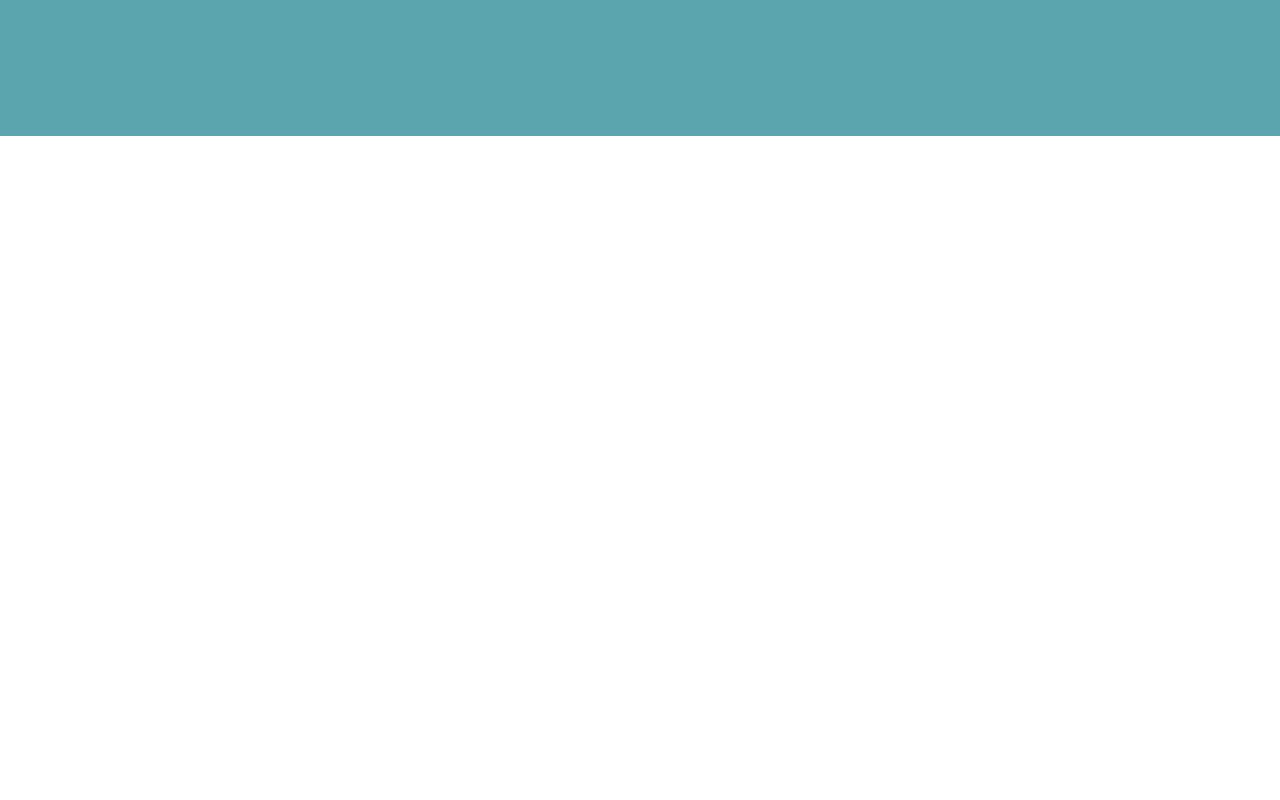
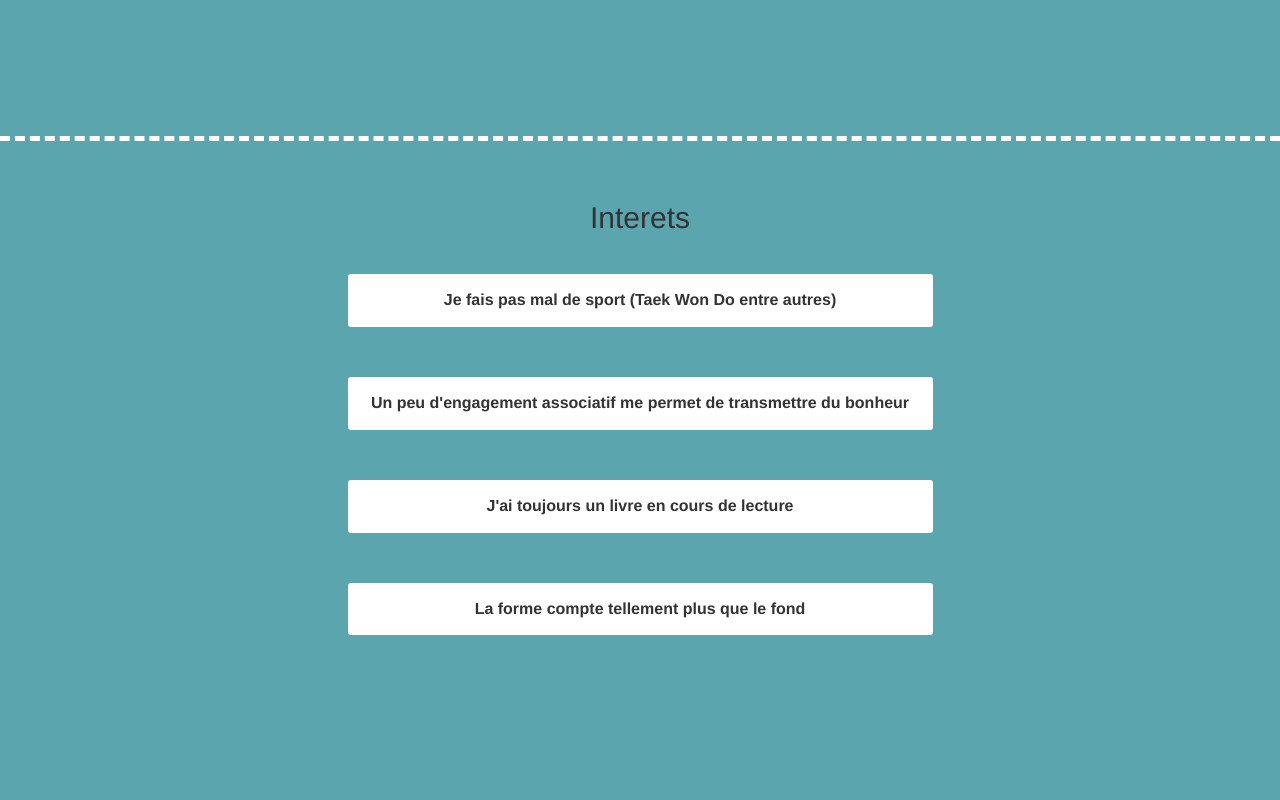
Before and after one commit to ahmad-bedja/ahmad-bedja.github.io, a plain HTML site: page index.html in a window 1280 px wide. Shown: the part 2500-3300 px from the top of the page. Before the commit the page ends 2996 px from the top, so only its background shows below. Drawn offline with nearby package versions, Linux system fonts and the light colour scheme.

Commit message:
ajout section interets

```diff
--- a/css/style.css
+++ b/css/style.css
@@ -284,10 +284,9 @@ peut pas utiliser ca car je dois ajouter un parent à navbar
 {
 	position: relative;
 	top: 45%;
-	/*background: transparent url(../img/java_g.png);*/
 }
 
-#projets
+#projets,#interets
 {
 	background-color: #5ba5af;
 }
@@ -308,8 +307,26 @@ peut pas utiliser ca car je dois ajouter un parent à navbar
 }
 
 
+#interets
+{
+	border-top: 5px dashed #fff;
 
+}
 
+#interets .row-interets
+{
+	margin-bottom: 200px;
+}
+
+#interets .interet-item
+{
+	background-color: #fff;
+	margin-bottom: 50px;
+	border-radius: 3px;
+	padding: 15px 10px;
+	text-align: center;
+	font-weight: 700;
+}
 
 @media screen and (min-width: 768px){
 	.frise:after{
--- a/index.html
+++ b/index.html
@@ -15,7 +15,6 @@
 			<link rel="stylesheet" href="css/bootstrap-theme.min.css">
 			<link rel="stylesheet" href="css/style.css">
 
-<!-- 			// <script src="js/vendor/modernizr-2.6.2-respond-1.1.0.min.js"></script> -->
 	</head>
 	<body>
 		<!--[if lt IE 7]>
@@ -39,10 +38,10 @@
 					<div class="navbar-collapse collapse nav-main">
 						<ul class="nav navbar-nav">
 							<li class="active"><a href="#apropos">A propos</a></li><!--
-							--><li><a href="#parcours">Parcours</a></li>
-							<li><a href="#competences">Compétences</a></li>
-							<li><a href="#projets" >Projets</a></li>
-							<li><a href="#contacter">Contact</a></li>
+							--><li><a href="#parcours">Parcours</a></li><!--
+							--><li><a href="#competences">Compétences</a></li><!--
+							--><li><a href="#projets" >Projets</a></li><!--
+							--><li><a href="#contacter">Contact</a></li>
 						</ul>
 					</div>
 				</div>
@@ -161,6 +160,30 @@ Iis igitur est difficilius satis facere, qui se Latina scripta dicunt contemnere
 			</div>
 		</div>
 
+		<div class="container-fluid section" id="interets">
+			<div class="row row-interets">
+				<div class="col-md-12">
+					<h2 class="text-center section-titre">Interets</h2>
+					<div class="row">
+						<div class="col-md-6 col-md-offset-3">
+							<div class="interet-item">Je fais pas mal de sport (Taek Won Do entre autres)</div>
+						</div>
+						<div class="col-md-6 col-md-offset-3">
+							<div class="interet-item">Un peu d'engagement associatif me permet de transmettre du bonheur</div>
+						</div>
+						<div class="col-md-6 col-md-offset-3">
+							<div class="interet-item">J'ai toujours un livre en cours de lecture</div>
+						</div>
+						<div class="col-md-6 col-md-offset-3">
+							<div class="interet-item">La forme compte tellement plus que le fond</div>
+						</div>
+
+
+					</div>
+				</div>
+			</div>
+		</div>
+
 		<footer id="contacter">
 			<div id="seperator">&nbsp;</div>
 			<section id="contact">
```
